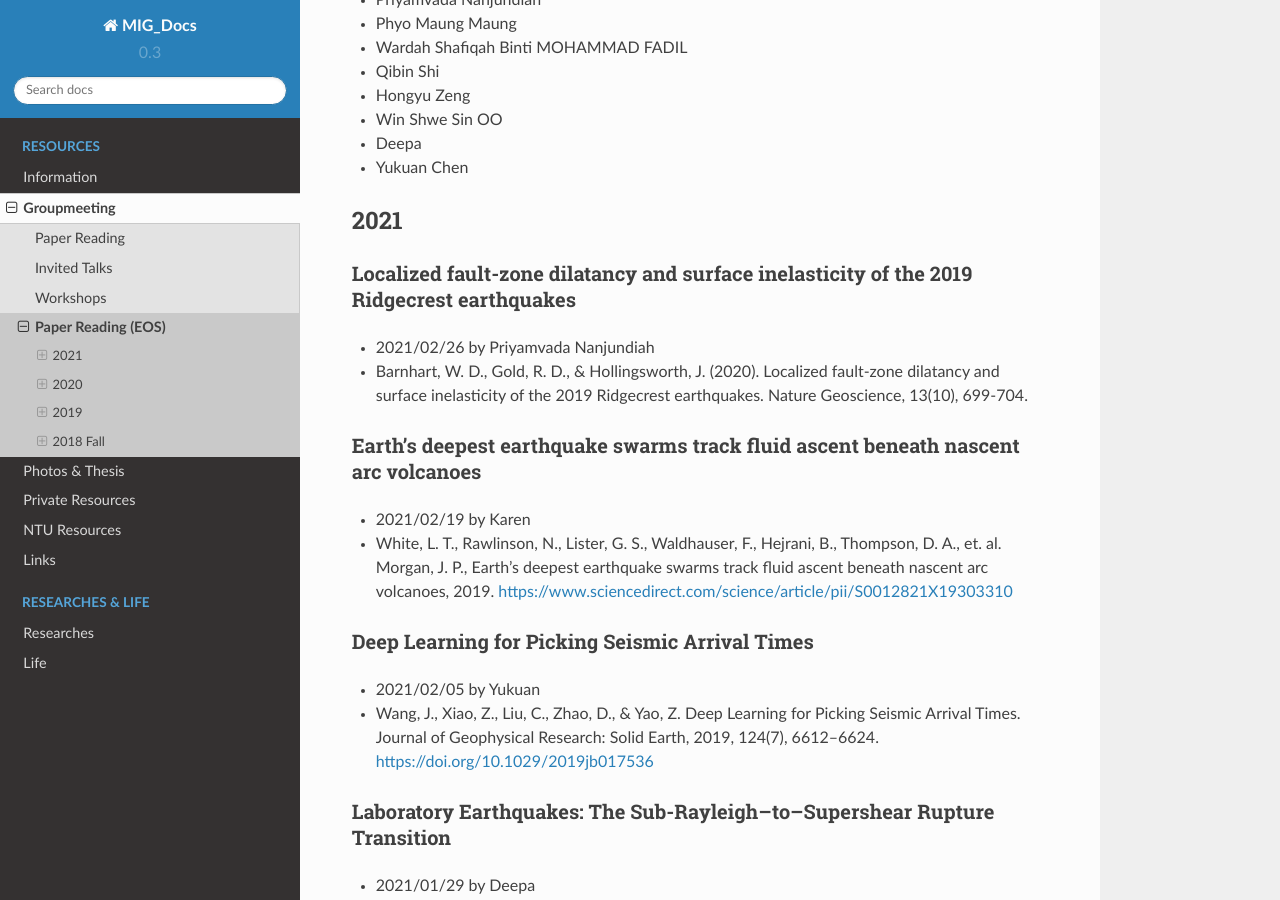
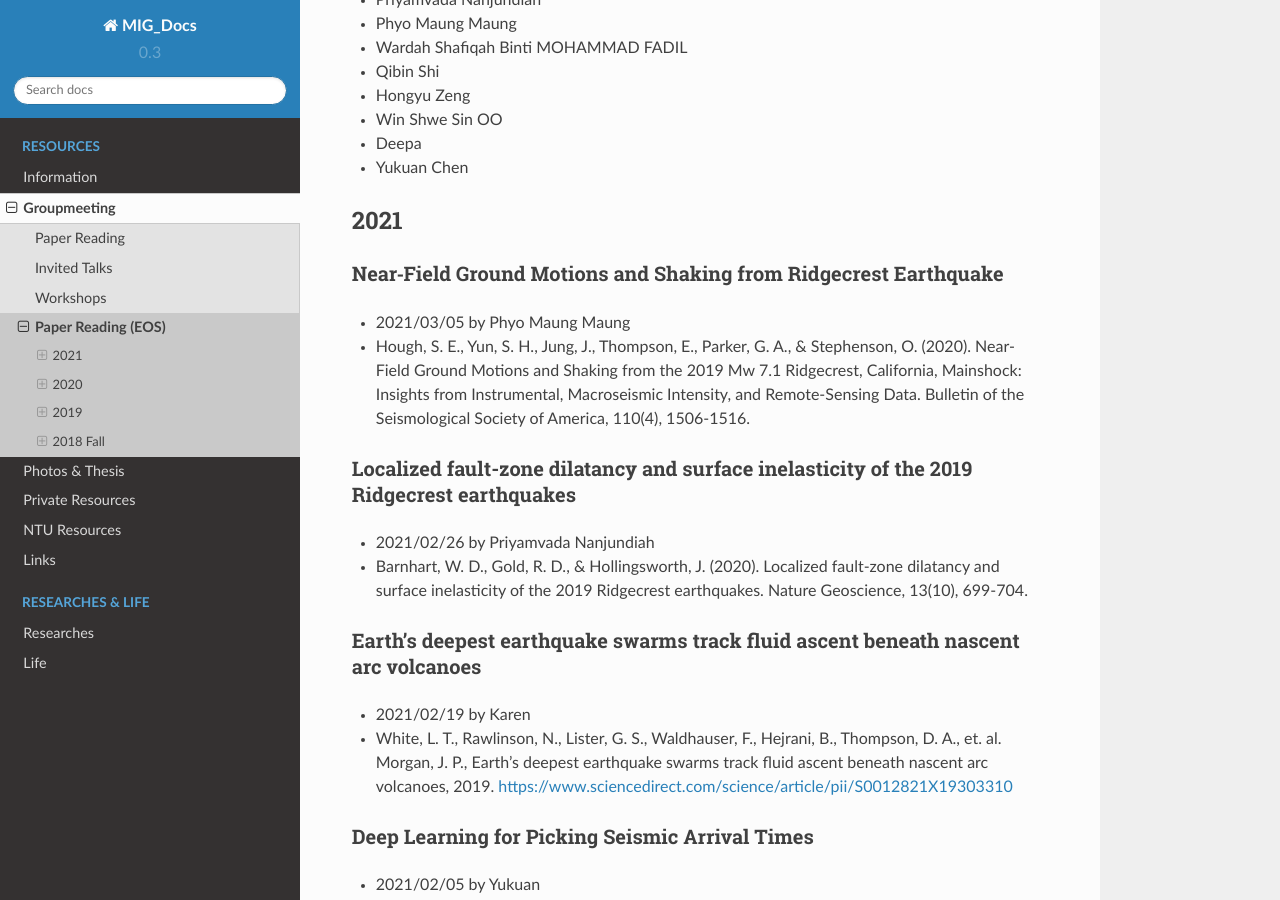
Before and after one commit to MIGG-NTU/MIG_Docs, a Sphinx documentation site: the page built from source/groupmeeting/paper-reading-EOS.rst, in a window 1280 px wide and 900 px high, scrolled down 366 px. Built offline with Sphinx 7.4.7 and the Read the Docs theme 2.0.0, drawn with Linux system fonts in a browser that asks for light colours.

Commit message:
Add 2021-03-05 EOS paper reading (#49)

```diff
--- a/source/groupmeeting/paper-reading-EOS.rst
+++ b/source/groupmeeting/paper-reading-EOS.rst
@@ -19,6 +19,12 @@ This website is a backup of group meeting information of `EOS Observational Seis
 
 2021
 ----
+
+Near‐Field Ground Motions and Shaking from Ridgecrest Earthquake
++++++++++++++++++++++++++++++++++++++++++++++++++++++++++++++++++
+
+- 2021/03/05 by Phyo Maung Maung
+- Hough, S. E., Yun, S. H., Jung, J., Thompson, E., Parker, G. A., & Stephenson, O. (2020). Near‐Field Ground Motions and Shaking from the 2019 Mw 7.1 Ridgecrest, California, Mainshock: Insights from Instrumental, Macroseismic Intensity, and Remote‐Sensing Data. Bulletin of the Seismological Society of America, 110(4), 1506-1516.
 
 Localized fault-zone dilatancy and surface inelasticity of the 2019 Ridgecrest earthquakes
 +++++++++++++++++++++++++++++++++++++++++++++++++++++++++++++++++++++++++++++++++++++++++++
```
